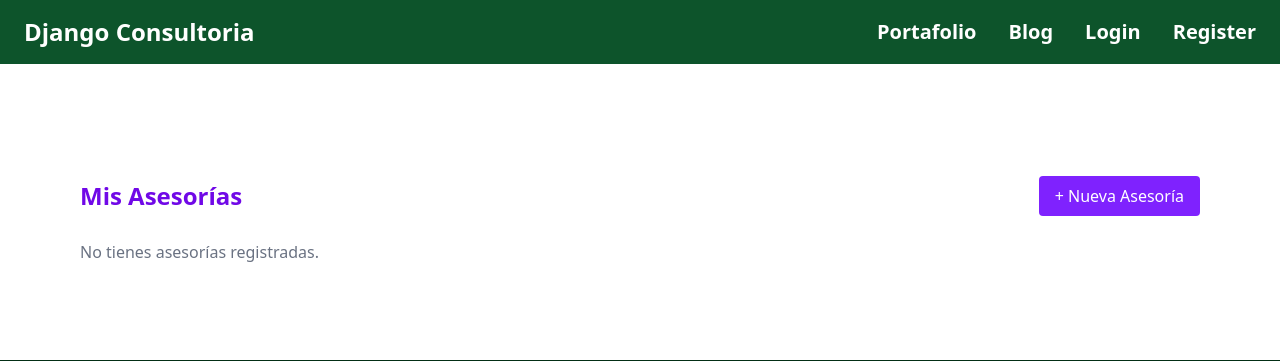
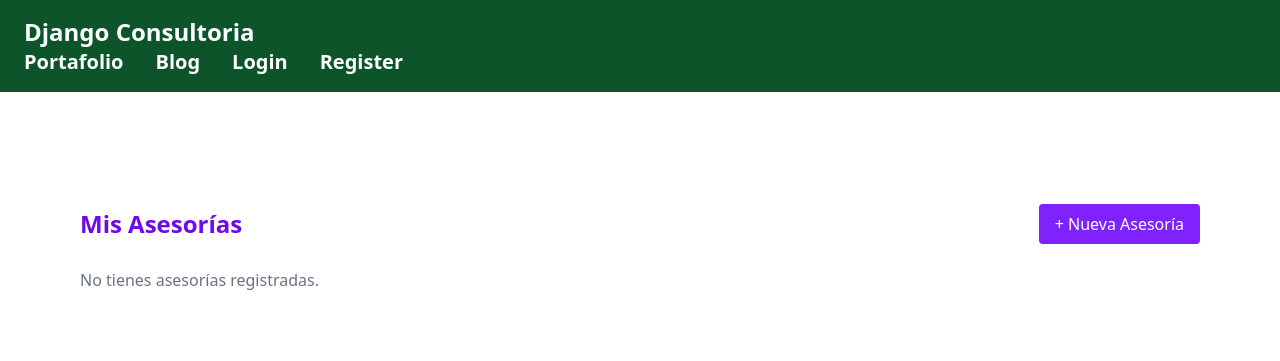
Before and after one commit to brunolm18/DjangoConsultoria, a Django app: page /asesorias/ in a window 1280 px wide. Shown: the top 361 px of the page. Run offline with Django 5.2, Linux system fonts and the light colour scheme; the visitor is signed in with stand-in values (Sample User, id 1); data that the repository does not hold is empty; style sheets or scripts are compiled from the project's sources; some libraries are stand-ins or nearby versions.

Commit message:
navbar responsivo

```diff
--- a/Projects/templates/Projects/components/navbar.html
+++ b/Projects/templates/Projects/components/navbar.html
@@ -1,38 +1,54 @@
 {% block navbar %}
-<nav class="bg-green-900">
-  <div class="px-6 py-4 text-white">
-    <!-- Contenedor superior -->
+<nav class="bg-green-900 text-white">
+  <div class="relative px-6 py-4">
+
+    <!-- Encabezado y menú hamburguesa -->
     <div class="flex items-center justify-between">
+      <!-- Logo -->
       <div class="text-2xl font-semibold hover:text-emerald-500">
         <a href="{% url 'Projects:index' %}">Django Consultoria</a>
       </div>
 
-      <!-- Botón hamburguesa con checkbox oculto -->
-      <div class="md:hidden">
+      <!-- Toggle invisble (usa peer para mostrar menú) -->
       <input id="menu-toggle" type="checkbox" class="hidden peer" />
-        <label for="menu-toggle" class="cursor-pointer">
+      <label for="menu-toggle" class="cursor-pointer md:hidden">
+        <!-- Ícono hamburguesa -->
         <svg xmlns="http://www.w3.org/2000/svg" class="w-6 h-6 fill-white" viewBox="0 0 24 24">
           <path d="M4 6h16M4 12h16M4 18h16" stroke="currentColor" stroke-width="2" stroke-linecap="round"/>
         </svg>
       </label>
     </div>
 
-      <!-- Menú en pantallas grandes -->
-      <ul class="hidden md:flex space-x-8 text-xl font-bold items-center">
-        <li><a href="{% url 'Projects:index' %}" class="hover:text-emerald-500">Portafolio</a></li>
-        <li><a href="{% url 'blog:blog' %}" class="hover:text-emerald-500">Blog</a></li>
-        <li><a href="{% url 'Projects:login' %}" class="hover:text-emerald-500">Login</a></li>
-        <li><a href="{% url 'Projects:register' %}" class="hover:text-emerald-500">Register</a></li>
+    <!-- Menú para pantallas grandes -->
+    <ul class="hidden md:flex space-x-8 text-xl font-bold items-center mt-4 md:mt-0">
+      <li class="flex items-center hover:text-emerald-500 space-x-2">
+        <a href="{% url 'Projects:index' %}" class="flex items-center space-x-2">
+          <span>Portafolio</span>
+        </a>
+      </li>
+      <li class="hover:text-emerald-500">
+        <a href="{% url 'blog:blog' %}">Blog</a>
+      </li>
+      <li class="flex items-center hover:text-emerald-500 space-x-2">
+        <a href="{% url 'Projects:login' %}" class="flex items-center space-x-2">
+          <span>Login</span>
+        </a>
+      </li>
+      <li class="flex items-center hover:text-emerald-500 space-x-2">
+        <a href="{% url 'Projects:register' %}" class="flex items-center space-x-2">
+          <span>Register</span>
+        </a>
+      </li>
     </ul>
-    </div>
 
-    <!-- Menú móvil con peer-checked -->
-    <ul class="mt-4 hidden flex-col space-y-3 text-lg font-bold peer-checked:flex md:hidden">
+    <!-- Menú desplegable móvil -->
+    <ul class="peer-checked:flex hidden md:hidden flex-col mt-4 space-y-3 text-lg font-bold">
       <li><a href="{% url 'Projects:index' %}" class="hover:text-emerald-400">Portafolio</a></li>
       <li><a href="{% url 'blog:blog' %}" class="hover:text-emerald-400">Blog</a></li>
       <li><a href="{% url 'Projects:login' %}" class="hover:text-emerald-400">Login</a></li>
       <li><a href="{% url 'Projects:register' %}" class="hover:text-emerald-400">Register</a></li>
     </ul>
+
   </div>
 </nav>
 {% endblock navbar %}
```
Lines whose indentation alone changed are shown as unchanged.
